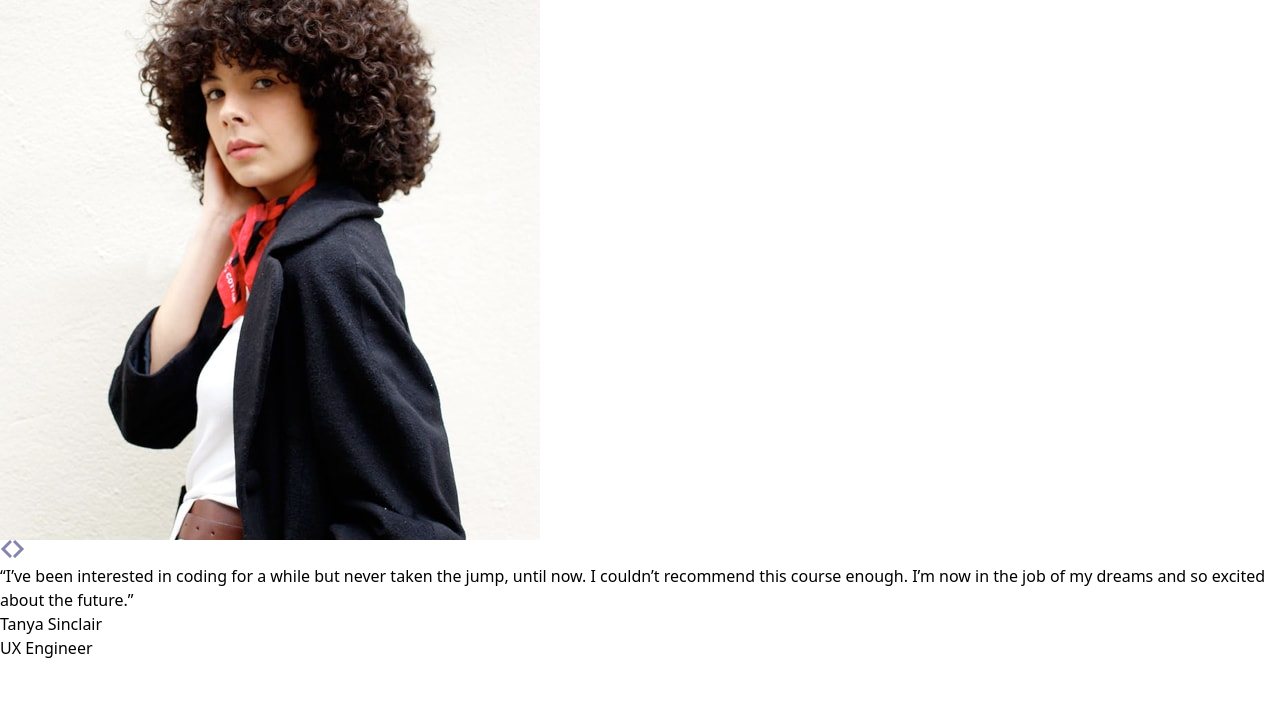
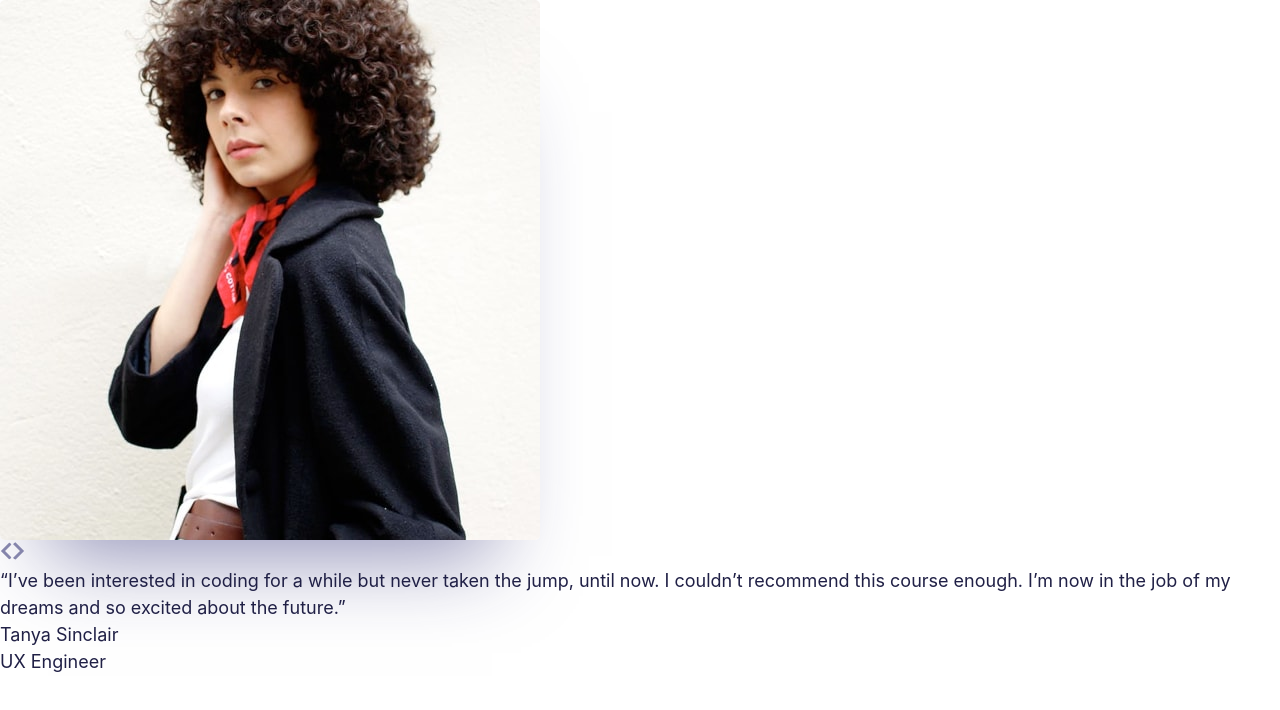
Before and after one commit to Rgit915/coding-bootcamp-testimonals-slider, a React (Vite) app: page / in a window 1280 px wide. Shown: the top 710 px of the page. Built offline with nearby package versions, Linux system fonts and the light colour scheme.

Commit message:
Style body font and size; add image shadow.

```diff
--- a/src/index.css
+++ b/src/index.css
@@ -1,3 +1,15 @@
 @tailwind base;
 @tailwind components;
 @tailwind utilities;
+
+@layer base {
+  body {
+    @apply font-inter text-[18px] text-dark-blue bg-white;
+  }
+
+  .image-container img {
+    border-radius: 5px;
+    box-shadow: 0 4rem 5rem -3rem #23237080;
+  }
+
+}
```
